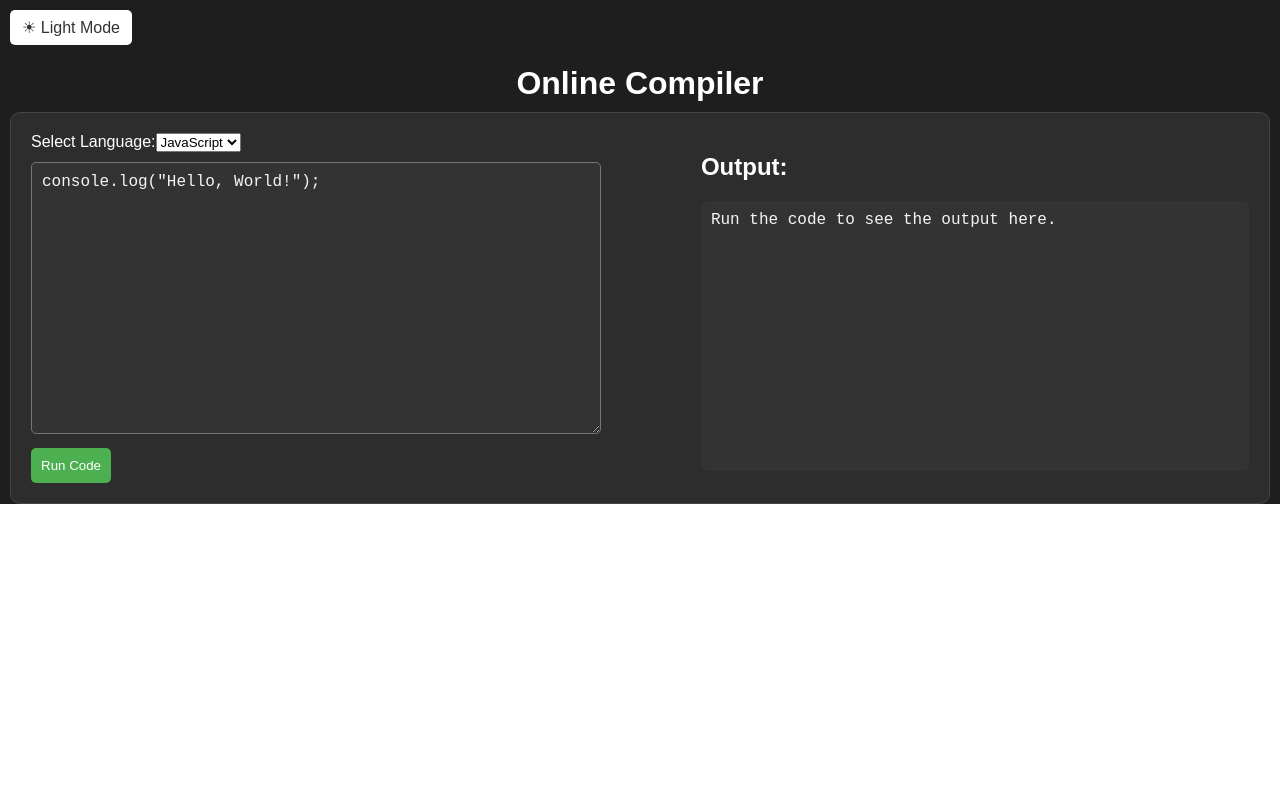
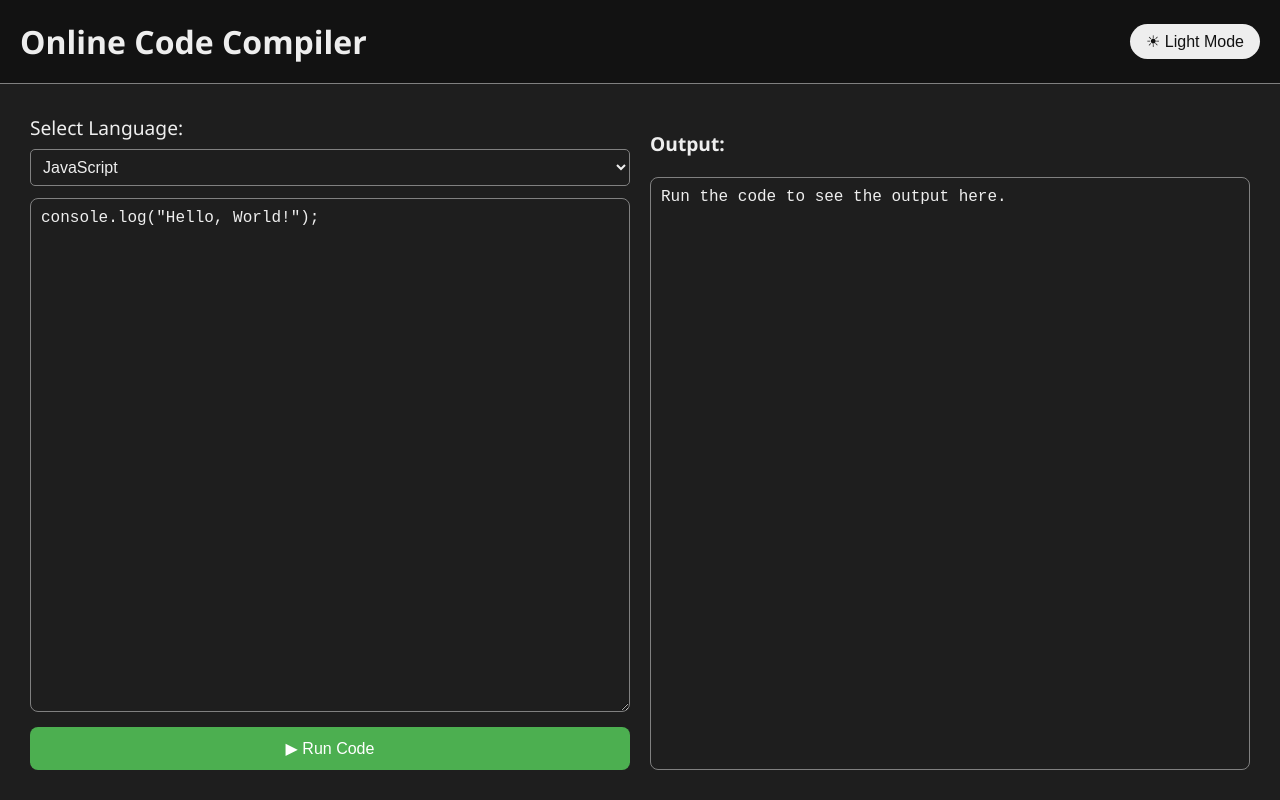
Before and after one commit to vipin10100001/Online-compiler--React, a React (Create React App) app in the folder frontend/: page / in a window 1280 px wide. Built offline with nearby package versions, Linux system fonts and the light colour scheme.

Commit message:
some UI changes

```diff
--- a/frontend/src/App.css
+++ b/frontend/src/App.css
@@ -1,13 +1,50 @@
 /* Global Styles */
 body {
   margin: 0;
-  font-family: Arial, Helvetica, sans-serif;
+  padding: 0;
+  font-family: "Segoe UI", Tahoma, Geneva, Verdana, sans-serif;
+}
+
+.App {
+  min-height: 100vh;
+  display: flex;
+  flex-direction: column;
+}
+
+header.header {
+  display: flex;
+  justify-content: space-between;
+  align-items: center;
+  padding: 20px;
+  border-bottom: 1px solid gray;
+}
+
+.app-title {
+  font-size: 2rem;
+  margin: 0;
+}
+
+.theme-toggle {
+  padding: 8px 16px;
+  font-size: 1rem;
+  border: none;
+  border-radius: 20px;
+  cursor: pointer;
+  transition: all 0.3s;
+}
+
+.theme-toggle:hover {
+  transform: scale(1.05);
 }
 
 /* Light Mode */
-.App.light-mode {
-  background-color: #f5f5f5;
-  color: #333;
+.light-mode {
+  background-color: #f0f2f5;
+  color: #222;
+}
+
+.light-mode .compiler-container {
+  background-color: #ffffff;
 }
 
 .light-mode .theme-toggle {
@@ -15,100 +52,96 @@ body {
   color: #fff;
 }
 
-.light-mode .compiler-container {
-  background-color: #fff;
-  border: 1px solid #ccc;
+/* Dark Mode */
+.dark-mode {
+  background-color: #121212;
+  color: #eee;
 }
 
-.light-mode .code-input,
-.light-mode .output-box {
-  background-color: #f9f9f9;
-  color: #333;
-}
-
-/* Dark Mode */
-.App.dark-mode {
+.dark-mode .compiler-container {
   background-color: #1e1e1e;
-  color: #fff;
 }
 
 .dark-mode .theme-toggle {
-  background-color: #fff;
-  color: #333;
+  background-color: #eee;
+  color: #121212;
 }
 
-.dark-mode .compiler-container {
-  background-color: #2d2d2d;
-  border: 1px solid #444;
+/* Compiler Section */
+.compiler-container {
+  display: flex;
+  flex: 1;
+  padding: 30px;
+  gap: 20px;
+  box-sizing: border-box;
 }
 
-.dark-mode .code-input,
-.dark-mode .output-box {
-  background-color: #333;
-  color: #f5f5f5;
+.input-section,
+.output-section {
+  flex: 1;
+  display: flex;
+  flex-direction: column;
 }
 
-/* Shared Styles */
-.theme-toggle {
-  margin: 10px;
-  padding: 8px 12px;
-  border: none;
-  border-radius: 5px;
-  cursor: pointer;
-  font-size: 1rem;
+.section-label {
+  font-size: 1.2rem;
+  margin-bottom: 8px;
 }
 
-.compiler-container {
-  display: flex;
-  justify-content: space-between;
-  padding: 20px;
-  margin: 10px;
-  border-radius: 10px;
-}
-
-.input-section {
-  width: 45%;
+.language-select {
+  padding: 8px;
+  font-size: 1rem;
+  border-radius: 5px;
+  margin-bottom: 12px;
+  border: 1px solid gray;
+  background-color: inherit;
+  color: inherit;
 }
 
 .code-input {
-  width: 100%;
-  height: 250px;
-  margin-top: 10px;
+  flex: 1;
   padding: 10px;
-  border-radius: 5px;
-  font-family: monospace;
+  font-family: "Courier New", Courier, monospace;
   font-size: 1rem;
+  border-radius: 8px;
+  resize: vertical;
+  background-color: inherit;
+  color: inherit;
+  border: 1px solid gray;
 }
 
 .run-code-btn {
-  margin-top: 10px;
-  padding: 10px;
+  margin-top: 15px;
+  padding: 12px;
   background-color: #4caf50;
   color: #fff;
   border: none;
-  border-radius: 5px;
+  font-size: 1rem;
+  border-radius: 8px;
   cursor: pointer;
+  transition: background 0.3s;
 }
 
 .run-code-btn:hover {
   background-color: #45a049;
 }
 
-.output-section {
-  width: 45%;
+.output-box {
+  flex: 1;
+  padding: 10px;
+  margin-top: 12px;
+  font-family: "Courier New", Courier, monospace;
+  font-size: 1rem;
+  border-radius: 8px;
+  background-color: inherit;
+  color: inherit;
+  border: 1px solid gray;
+  overflow-y: auto;
 }
 
-.output-box {
-  height: 250px;
-  margin-top: 10px;
-  padding: 10px;
-  border-radius: 5px;
-  overflow-y: auto;
-  font-family: monospace;
-  font-size: 1rem;
+/* Responsive */
+@media (max-width: 768px) {
+  .compiler-container {
+    flex-direction: column;
+  }
 }
-
-.app-title {
-  text-align: center;
-  margin: 10px 0;
-}
--- a/frontend/src/App.js
+++ b/frontend/src/App.js
@@ -13,7 +13,6 @@ function App() {
   const [output, setOutput] = useState("");
   const [isDarkMode, setIsDarkMode] = useState(true);
 
-  // Load theme preference from localStorage
   useEffect(() => {
     const savedTheme = localStorage.getItem("theme");
     if (savedTheme) {
@@ -38,10 +37,7 @@ function App() {
         headers: {
           "Content-Type": "application/json",
         },
-        body: JSON.stringify({
-          language,
-          code,
-        }),
+        body: JSON.stringify({ language, code }),
       });
 
       if (!response.ok) {
@@ -63,13 +59,16 @@ function App() {
 
   return (
     <div className={`App ${isDarkMode ? "dark-mode" : "light-mode"}`}>
-      <button onClick={toggleTheme} className="theme-toggle">
-        {isDarkMode ? "☀ Light Mode" : "🌙 Dark Mode"}
-      </button>
-      <h1 className="app-title">Online Compiler</h1>
-      <div className="compiler-container">
+      <header className="header">
+        <h1 className="app-title">Online Code Compiler</h1>
+        <button onClick={toggleTheme} className="theme-toggle">
+          {isDarkMode ? "☀ Light Mode" : "🌙 Dark Mode"}
+        </button>
+      </header>
+
+      <main className="compiler-container">
         <div className="input-section">
-          <label htmlFor="language-select">Select Language:</label>
+          <label htmlFor="language-select" className="section-label">Select Language:</label>
           <select
             id="language-select"
             value={language}
@@ -80,21 +79,23 @@ function App() {
             <option value="Python">Python</option>
             <option value="Cpp">C++</option>
           </select>
+
           <textarea
             value={code}
             onChange={handleCodeChange}
-            rows="12"
             className="code-input"
           />
+
           <button onClick={runCode} className="run-code-btn">
-            Run Code
+            ▶ Run Code
           </button>
         </div>
+
         <div className="output-section">
-          <h2>Output:</h2>
+          <h2 className="section-label">Output:</h2>
           <div className="output-box">{output || "Run the code to see the output here."}</div>
         </div>
-      </div>
+      </main>
     </div>
   );
 }
```
